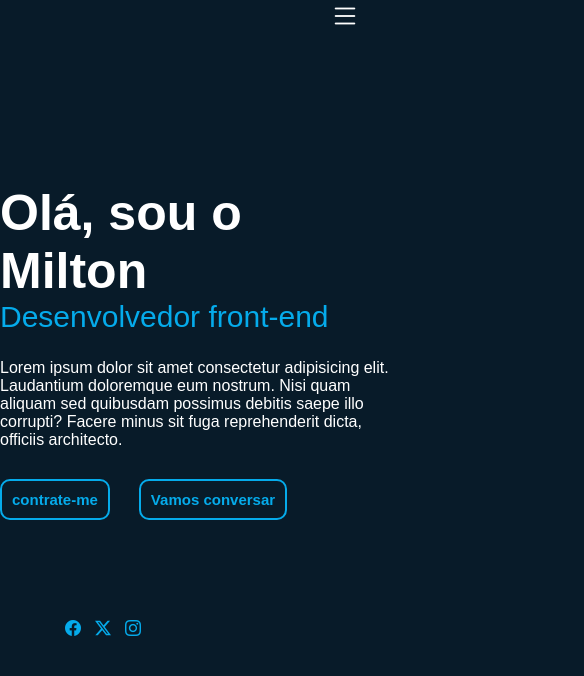
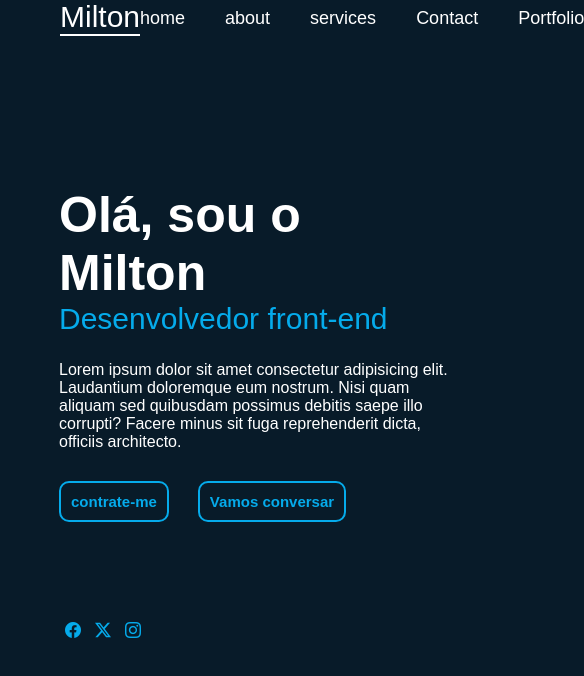
Before and after one commit to miltonpvp/htmlcss, a plain HTML site: page index.html in a window 390 px wide. Shown: the whole page, 584 px wide, since content can reach past the window. Drawn offline with nearby package versions, Linux system fonts and the light colour scheme; a web font is replaced by a local one.

Commit message:
atualizado

```diff
--- a/index.html
+++ b/index.html
@@ -9,15 +9,17 @@
 </head>
 <body>
      <div class="container">
-
+        <div class="menu" onclick="clickMenu()">
+            <i class="bi bi-list"></i>
+        </div>
         <nav class="menu-lateral">
-
-            <div class="menu" onclick="clickMenu()">
-                <i class="bi bi-list"></i>
-            </div>
+            <div class="logo">
+                <li>
+                    Milton
+                </li>
             </div>
 
-                   <div class="link" id="itens">
+            <div class="link" id="itens">
                       <li>
                         <a href="#">
                             <span>home</span>
@@ -66,14 +68,5 @@
                 </a>
             </div>
     </div>
-    <script>
-        function clickMenu() {
-           if (itens.style.display == 'block') {
-             itens.style.display = 'none'
-           } else {
-            itens.style.display =  'block'
-           }
-        }
-    </script>
 </body>
 </html>
--- a/style.css
+++ b/style.css
@@ -25,7 +25,7 @@ body{
     display: none;
 }
 
-.logo > a{
+.logo {
     font-size: 30px;
     font-family: "Poetsen one",sans-serif;
     color: white;
@@ -34,7 +34,7 @@ body{
 
 .logo{
     font-weight: 400;
-    border-bottom: 2px solid white;
+    border-bottom:2px solid white ;
 }
 
 .link{
@@ -132,23 +132,3 @@ p{
     margin: 5px;
     color:#05ABEB;
 }
-
-@media screen and (max-width: 700px) {
-    .menu{
-        display: block;
-        margin-right: -30px;
-        margin-top: auto;
-        font-size: 30px;
-        cursor: pointer;
-    }
-    .link{
-        display: none;
-        margin: 50px 0px 0px 200px ;
-    }
-    .menu-lateral{
-        flex-direction: row-reverse;
-    }
-    .text{
-        padding: 150px 0px 0px 0px;
-        width: 100%;
-}
```
